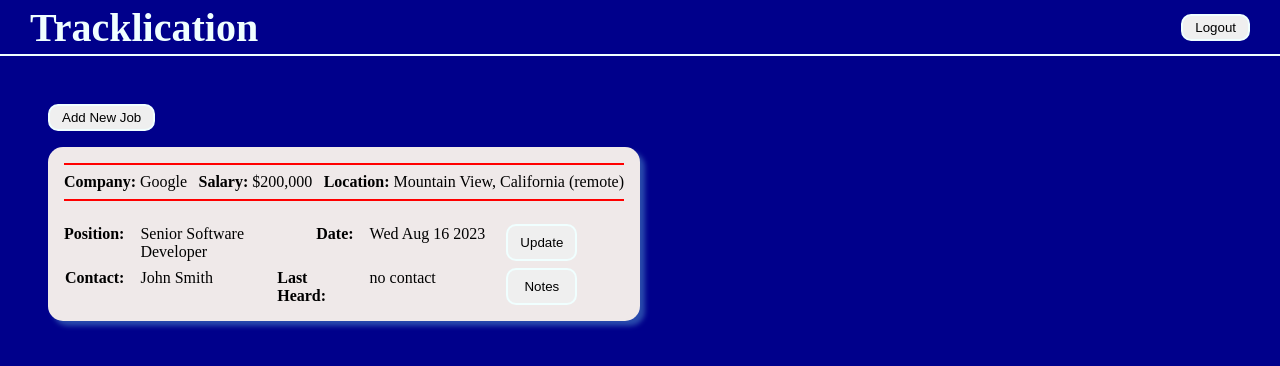
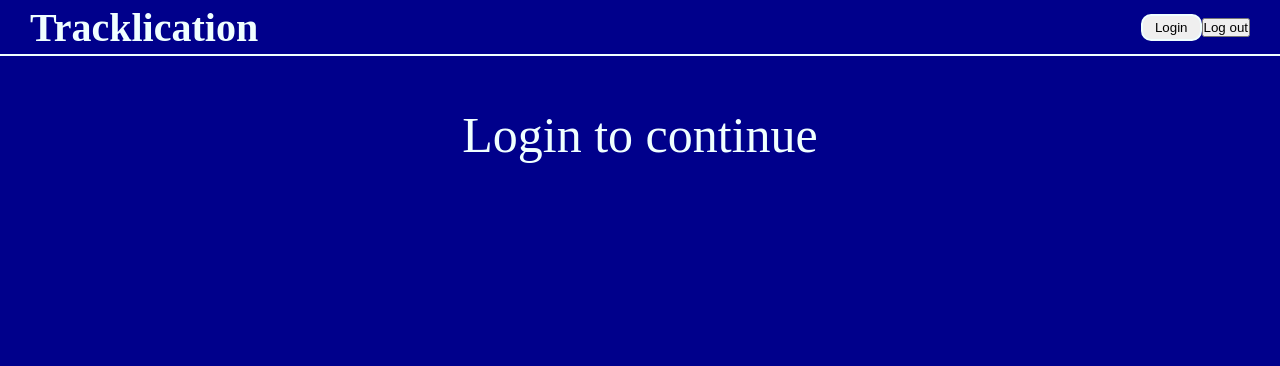
Before and after one commit to Tracklication/Tracklication, a React app: page / in a window 1280 px wide. Shown: the top 366 px of the page. Built offline with nearby package versions, Linux system fonts and the light colour scheme; no server answers.

Commit message:
beginning of oauth stuff

```diff
--- a/package.json
+++ b/package.json
@@ -32,6 +32,7 @@
     "webpack-hot-middleware": "^2.25.4"
   },
   "dependencies": {
+    "@auth0/auth0-react": "^2.2.0",
     "@babel/preset-react": "^7.22.5",
     "babel-loader": "^9.1.3",
     "cookie-parser": "^1.4.6",
--- a/src/App.jsx
+++ b/src/App.jsx
@@ -1,25 +1,19 @@
-import React, { useState, useEffect } from 'react';
+import React, {useState, useEffect} from 'react';
 import Navbar from './components/Navbar';
 import Dashboard from './components/Dashboard';
+import {useAuth0} from '@auth0/auth0-react';
 
 function App() {
-  const [user, setUser] = useState({ username: 'Tim' });
-  const [loggedIn, setLoggedIn] = useState(false);
+  const {loginWithRedirect, logout, isAuthenticated, user} = useAuth0();
 
-  useEffect(() => {
-    user.hasOwnProperty('username') ? setLoggedIn(true) : setLoggedIn(false);
-  }, [user]);
   // some useEffect to grab the currently logged in user here from the backend authentication
   // set state of the logged in user - if the user exists, then conditionally render the dashboard below
-  function loginUser(obj) {
-    setUser(obj);
-    return;
-  }
 
+  console.log(isAuthenticated, 'IS AUTHENTICATED');
   return (
     <div className='app'>
-      <Navbar loginUser={(obj) => loginUser(obj)} loggedIn={loggedIn} />
-      {user.hasOwnProperty('username') ? (
+      <Navbar />
+      {isAuthenticated ? (
         <Dashboard />
       ) : (
         <div className='not-Logged-in'>Login to continue</div>
--- a/src/components/Login.jsx
+++ b/src/components/Login.jsx
@@ -1,9 +1,13 @@
 import React from 'react';
+import {useAuth0} from '@auth0/auth0-react';
 
 function Login(props) {
   if (!props.open) return;
+
+  const {loginWithRedirect, isAuthenticated} = useAuth0();
+
   function tempLogin() {
-    props.loginUser({ username: 'Tim' });
+    props.loginUser({username: 'Tim'});
     props.toggleOpen(false);
   }
   return (
@@ -22,14 +26,16 @@ function Login(props) {
         </div>
 
         <div className='oauth'>oAth things</div>
+        {!isAuthenticated && (
           <button
             className='btn login-btn'
             onClick={() => {
-            tempLogin();
+              loginWithRedirect();
             }}
           >
             Login
           </button>
+        )}
       </div>
     </div>
   );
--- a/src/components/Navbar.jsx
+++ b/src/components/Navbar.jsx
@@ -1,10 +1,15 @@
-import React, { useState } from 'react';
+import React, {useState} from 'react';
 import Login from './Login';
-function Navbar(props) {
-  const [Open, setOpen] = useState(false);
+import {useAuth0} from '@auth0/auth0-react';
+
+function Navbar() {
+  const [open, setOpen] = useState(false);
+  const {loginWithRedirect, logout, isAuthenticated, user} = useAuth0();
+
+  console.log(user, 'USER FROM useAUTH0');
   //handling btn text changing
   let btnText = '';
-  props.loggedIn ? (btnText = 'Logout') : (btnText = 'Login');
+  isAuthenticated ? (btnText = 'Logout') : (btnText = 'Login');
   // toggle popup
   function toggleOpen(bol) {
     setOpen(bol);
@@ -18,17 +23,14 @@ function Navbar(props) {
           <button
             className='btn'
             onClick={() => {
-              //on click: if user is logged in, set current User to empty obj
-              if (props.loggedIn) return props.loginUser({});
-              //else meaning not user is logged in. show login popup on click
-              toggleOpen(true);
+              isAuthenticated ? logout() : loginWithRedirect();
             }}
           >
             {btnText}
           </button>
+          <button onClick={() => logout()}>Log out</button>
         </div>
       </div>
-      <Login open={Open} toggleOpen={toggleOpen} loginUser={props.loginUser} />
     </div>
   );
 }
--- a/src/index.js
+++ b/src/index.js
@@ -1,12 +1,20 @@
 import React from 'react';
-import { createRoot } from 'react-dom/client';
+import {createRoot} from 'react-dom/client';
 import App from './App.jsx';
 import styles from './scss/App.scss';
+import {Auth0Provider} from '@auth0/auth0-react';
 
 // react render
 const root = createRoot(document.getElementById('root'));
+const domain = process.env.REACT_APP_AUTH0_DOMAIN;
+const clientId = process.env.REACT_APP_AUTH0_CLIENT_ID;
+console.log(domain, clientId);
 root.render(
-  <>
+  <Auth0Provider
+    domain={domain}
+    clientId={clientId}
+    redirectUri={window.location.origin}
+  >
     <App />
-  </>
+  </Auth0Provider>
 );
```
Lines whose indentation alone changed are shown as unchanged.
